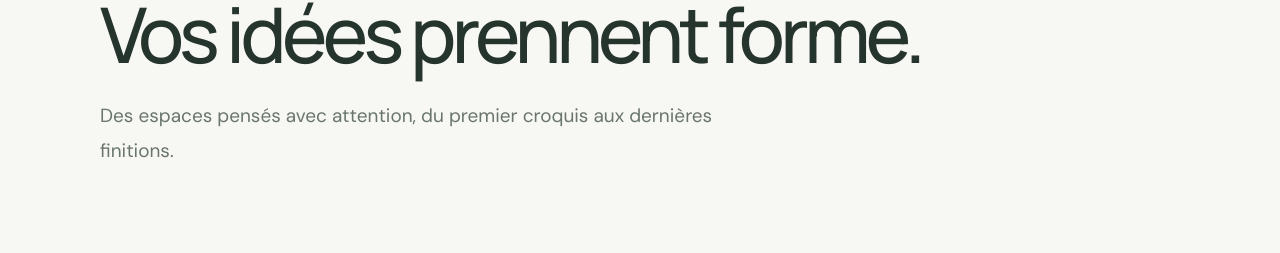
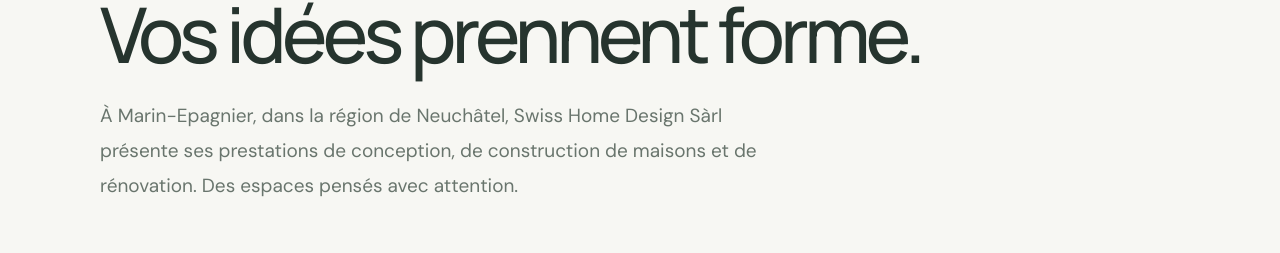
Before and after one commit to Swisshomedesign/swiss-home-design, a React (Vite) app in the folder frontend/: page /fr/services in a window 1280 px wide. Shown: the part 254-507 px from the top of the page. Built offline with nearby package versions, Linux system fonts and the light colour scheme.

Commit message:
Clarify local construction services in French and German page copy

```diff
--- a/frontend/src/pages/ServicesPage.jsx
+++ b/frontend/src/pages/ServicesPage.jsx
@@ -2,7 +2,7 @@ import React from 'react'
 import {Link} from 'react-router-dom'
 export default function ServicesPage({lang='fr'}) {
  const de=lang==='de'; const items=de?[['01','Konzeption & Planung','Aus Ideen entstehen durchdachte Wohnkonzepte, die Stil und Nutzbarkeit verbinden.'],['02','Hausbau','Individuelle Vorstellungen und zeitgemässe Architektur als Grundlage für ein neues Zuhause.'],['03','Renovation & Umbau','Bestehende Räume neu entdecken und passend zu Ihren Bedürfnissen weiterentwickeln.']]:[['01','Conception & planification','Des idées aux concepts d’habitat cohérents, pensés pour allier style et fonctionnalité.'],['02','Construction de maisons','Une architecture contemporaine pensée autour de vos envies et de votre futur chez-vous.'],['03','Rénovation & transformation','Redonner vie aux espaces existants et les adapter à vos nouveaux besoins.']]
- return <div className="shd-inner"><section className="shd-page-hero"><span className="shd-eyebrow">{de?'LEISTUNGEN':'NOS SERVICES'}</span><h1>{de?'Von der Idee zum Lebensraum.':'Vos idées prennent forme.'}</h1><p>{de?'Ein Zuhause verdient durchdachte Lösungen und einen klaren Blick für jedes Detail.':'Des espaces pensés avec attention, du premier croquis aux dernières finitions.'}</p></section>
- <section className="shd-split shd-services-feature"><div className="shd-editorial-image shd-service-photo" role="img" aria-label="Moderne Architektur"/><div className="shd-split-text"><span className="shd-eyebrow">{de?'UNSER ANSATZ':'NOTRE VISION'}</span><h2>{de?'Gestaltung mit Anspruch.':'Une approche sur mesure.'}</h2><p>{de?'Jeder Raum erzählt eine Geschichte. Wir betrachten die räumlichen, ästhetischen und praktischen Aspekte gemeinsam.':'Chaque espace raconte une histoire. Nous réunissons les dimensions pratiques, esthétiques et spatiales dans une même réflexion.'}</p></div></section>
+ return <div className="shd-inner"><section className="shd-page-hero"><span className="shd-eyebrow">{de?'LEISTUNGEN':'NOS SERVICES'}</span><h1>{de?'Von der Idee zum Lebensraum.':'Vos idées prennent forme.'}</h1><p>{de?'Swiss Home Design Sàrl begleitet Ideen rund um Hausbau, Planung und Renovation in der Region Neuenburg. Ein Zuhause verdient durchdachte Lösungen und einen klaren Blick für jedes Detail.':'À Marin-Epagnier, dans la région de Neuchâtel, Swiss Home Design Sàrl présente ses prestations de conception, de construction de maisons et de rénovation. Des espaces pensés avec attention.'}</p></section>
+ <section className="shd-split shd-services-feature"><div className="shd-editorial-image shd-service-photo" role="img" aria-label="Moderne Architektur als Beispiel für Planung, Hausbau und Renovation"/><div className="shd-split-text"><span className="shd-eyebrow">{de?'UNSER ANSATZ':'NOTRE VISION'}</span><h2>{de?'Gestaltung mit Anspruch.':'Une approche sur mesure.'}</h2><p>{de?'Jeder Raum erzählt eine Geschichte. Wir betrachten die räumlichen, ästhetischen und praktischen Aspekte gemeinsam.':'Chaque espace raconte une histoire. Nous réunissons les dimensions pratiques, esthétiques et spatiales dans une même réflexion.'}</p></div></section>
  <section className="shd-service-list">{items.map(([n,t,d])=><article key={n}><span>{n}</span><h2>{t}</h2><p>{d}</p><span aria-hidden="true">↗</span></article>)}</section><section className="shd-bottom-cta"><h2>{de?'Lassen Sie uns darüber sprechen.':'Imaginons la suite ensemble.'}</h2><Link className="shd-button shd-button-light" to={de?'/de/kontakt':'/fr/contact'}>{de?'Kontakt aufnehmen':'Nous contacter'} ↗</Link></section></div>
 }
```
